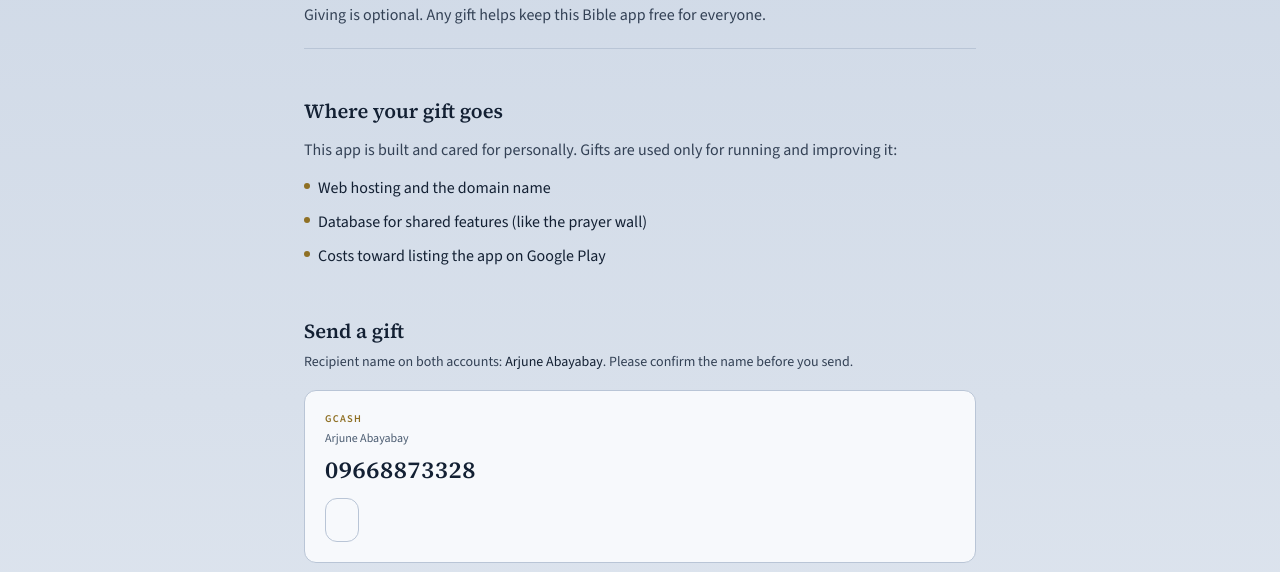
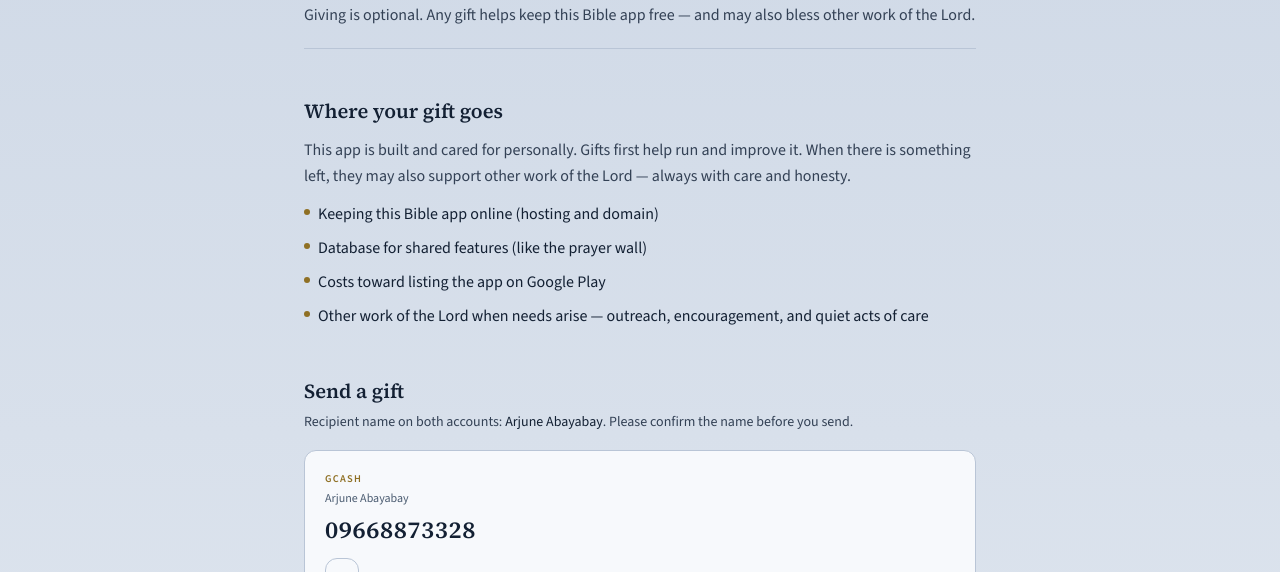
Before and after one commit to juneabayabay/Bible-app, an Astro site: page /web/give in a window 1280 px wide. Shown: the part 214-786 px from the top of the page. Built offline with nearby package versions, Linux system fonts and the light colour scheme; Astro itself is replaced by a stand-in of ours; no server answers.

Commit message:
adding details

```diff
--- a/src/pages/[version]/give.astro
+++ b/src/pages/[version]/give.astro
@@ -26,9 +26,10 @@ const methods = [
 ] as const;
 
 const uses = [
-  "Web hosting and the domain name",
+  "Keeping this Bible app online (hosting and domain)",
   "Database for shared features (like the prayer wall)",
   "Costs toward listing the app on Google Play",
+  "Other work of the Lord when needs arise — outreach, encouragement, and quiet acts of care",
 ] as const;
 ---
 
@@ -45,7 +46,7 @@ const uses = [
         Give
       </h1>
       <p class="mt-2 text-sm leading-relaxed text-[var(--color-ink-muted)] sm:text-base">
-        Giving is optional. Any gift helps keep this Bible app free for everyone.
+        Giving is optional. Any gift helps keep this Bible app free — and may also bless other work of the Lord.
       </p>
     </header>
 
@@ -54,7 +55,8 @@ const uses = [
         Where your gift goes
       </h2>
       <p class="text-sm leading-relaxed text-[var(--color-ink-muted)] sm:text-base">
-        This app is built and cared for personally. Gifts are used only for running and improving it:
+        This app is built and cared for personally. Gifts first help run and improve it. When there is
+        something left, they may also support other work of the Lord — always with care and honesty.
       </p>
       <ul class="space-y-2 text-sm leading-relaxed text-[var(--color-ink)] sm:text-base">
         {
```
